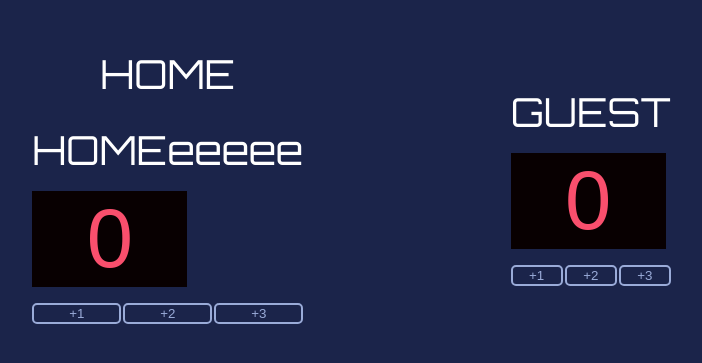
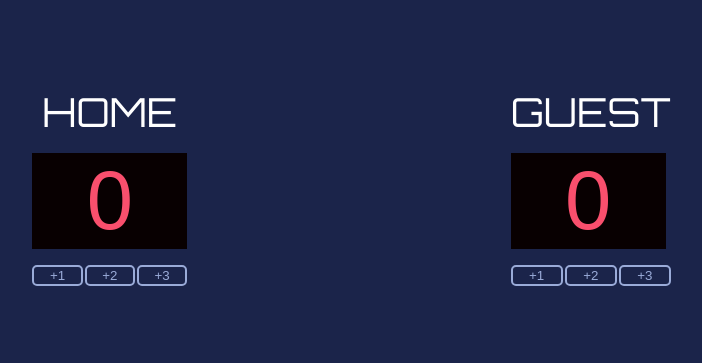
Before and after one commit to Karslan7/basketball-score-counter, a website built with Vite: page index.html in a window 1280 px wide. Shown: the part 219-582 px from the top of the page, without its empty margins (291-993 px from the left). Built offline with nearby package versions, Linux system fonts and the light colour scheme; a web font is replaced by a local one.

Commit message:
change again

```diff
--- a/index.html
+++ b/index.html
@@ -9,7 +9,6 @@
         <div class="container">
             <div class="sub-container">
                 <p>HOME</p>
-                <p>HOMEeeeee</p>
                 <div id="home-Score" class="board numberFont">0</div>
                 <div id="home-AddPoints" class="addArea">
                     <button class = "home-Bttn numberFont" onclick="add1Point(event)">+1</button>
```
Also changed, not shown: 1 other file.
